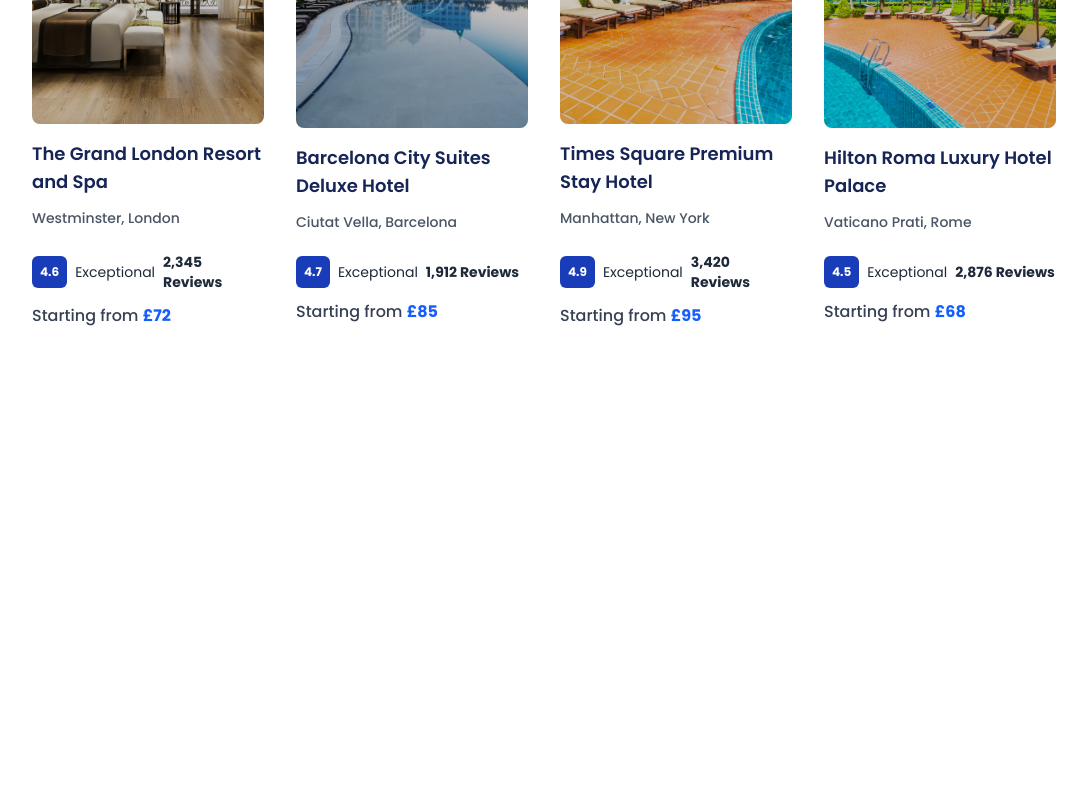
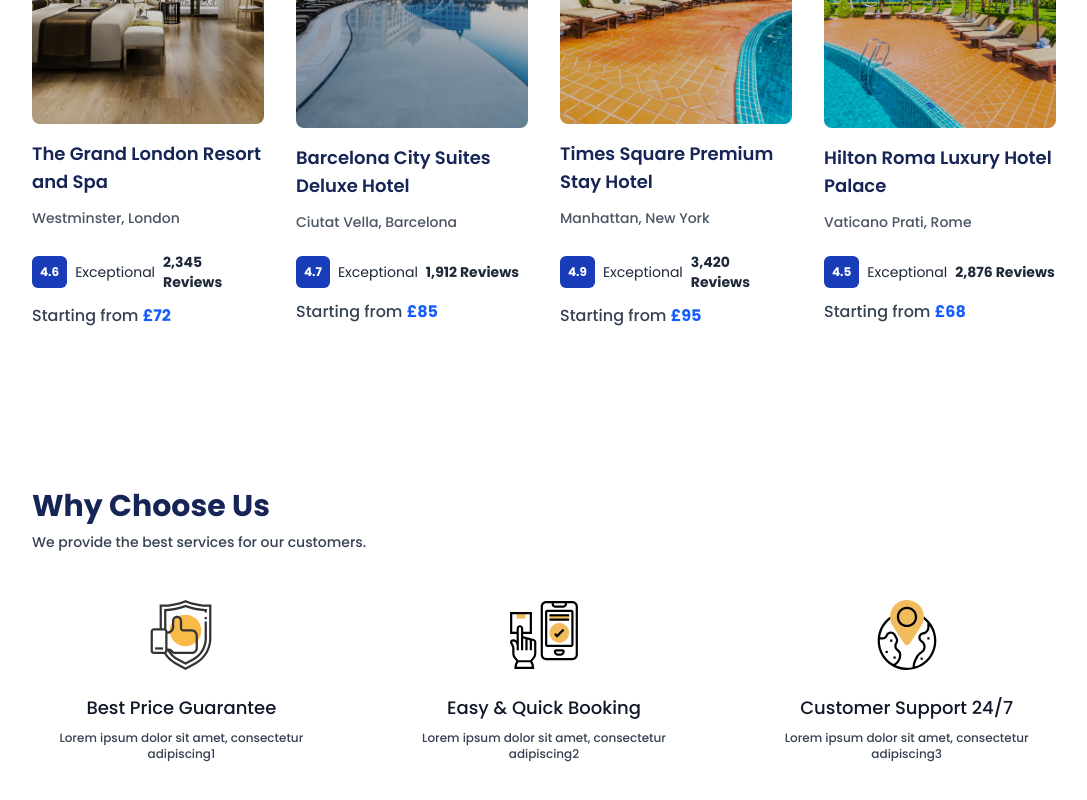
Before and after one commit to marwancodes/allo-voyage, a Next.js app: page / in a window 1280 px wide. Shown: the part 1952-2752 px from the top of the page, without its empty margins (96-1183 px from the left). Before the commit the page ends 2360 px from the top, so only its background shows below. Built offline with nearby package versions, Linux system fonts and the light colour scheme.

Commit message:
Why Choose Us Section

```diff
--- a/components/Home/Home.tsx
+++ b/components/Home/Home.tsx
@@ -1,6 +1,7 @@
 import Destination from "./Destination/Destination";
 import Hero from "./Hero/Hero";
 import Hotel from "./Hotel/Hotel";
+import WhyChoose from "./WhyChoose/WhyChoose";
 
 
 
@@ -10,6 +11,7 @@
       <Hero />
       <Destination />
       <Hotel />
+      <WhyChoose />
     </div>
   )
 }
--- /dev/null
+++ b/components/Home/WhyChoose/WhyChoose.tsx
@@ -0,0 +1,30 @@
+import SectionHeading from "@/components/Helper/SectionHeading"
+import WhyChooseCard from "./WhyChooseCard";
+import { whyChooseData } from "@/data/data";
+
+
+
+const WhyChoose = () => {
+
+    const heading = "Why Choose Us";
+    const subHeading = "We provide the best services for our customers.";
+  return (
+    <div className="py-20">
+        {/* Heading Section */}
+        <SectionHeading heading={heading} subHeading={subHeading} />
+
+        {/* Content */}
+        <div className="grid grid-cols-1 md:grid-cols-2 lg:grid-cols-3 gap-16 items-center mt-12 w-[80%] mx-auto ">
+            {/* Why Choose Us Card */}
+            {whyChooseData.map((data) => (
+                <div key={data.id}>
+                    <WhyChooseCard whyChoose={data} />
+                </div>
+            ))}
+        </div>
+
+    </div>
+  )
+}
+
+export default WhyChoose
--- /dev/null
+++ b/components/Home/WhyChoose/WhyChooseCard.tsx
@@ -0,0 +1,30 @@
+import Image from "next/image";
+
+type WhyChooseCardProps = {
+    whyChoose: {
+        image: string;
+        title: string;
+        description: string;
+    }
+};
+
+const WhyChooseCard = ({whyChoose}: WhyChooseCardProps) => {
+  return (
+    <div>
+        {/* Images */}
+        <Image src={whyChoose.image}
+            alt={whyChoose.title}
+            width={70}
+            height={70}
+            className="mx-auto"
+        />
+        {/* Title */}
+        <h1 className="text-lg text-center font-medium text-gray-900 mt-6">{whyChoose.title}</h1>
+        <p className="text-xs text-center mt-2 font-medium text-gray-700">
+            {whyChoose.description}
+        </p>
+    </div>
+  )
+}
+
+export default WhyChooseCard
--- a/data/data.ts
+++ b/data/data.ts
@@ -194,3 +194,24 @@
       image: "/images/u2.jpg",
     },
   ];
+
+  export const whyChooseData = [
+    {
+      id: 1,
+      image: "/images/c1.svg",
+      title: "Best Price Guarantee",
+      description: "Lorem ipsum dolor sit amet, consectetur adipiscing1",
+    },
+    {
+      id: 2,
+      image: "/images/c2.svg",
+      title: "Easy & Quick Booking",
+      description: "Lorem ipsum dolor sit amet, consectetur adipiscing2",
+    },
+    {
+      id: 3,
+      image: "/images/c3.svg",
+      title: "Customer Support 24/7",
+      description: "Lorem ipsum dolor sit amet, consectetur adipiscing3",
+    },
+  ];
--- a/package.json
+++ b/package.json
@@ -13,7 +13,8 @@
     "react": "^19.0.0",
     "react-dom": "^19.0.0",
     "react-icons": "^5.5.0",
-    "react-multi-carousel": "^2.8.5"
+    "react-multi-carousel": "^2.8.5",
+    "swiper": "^11.2.5"
   },
   "devDependencies": {
     "@eslint/eslintrc": "^3",
```
Also changed, not shown: 1 other file (tests, documents, lock files or other folders).
